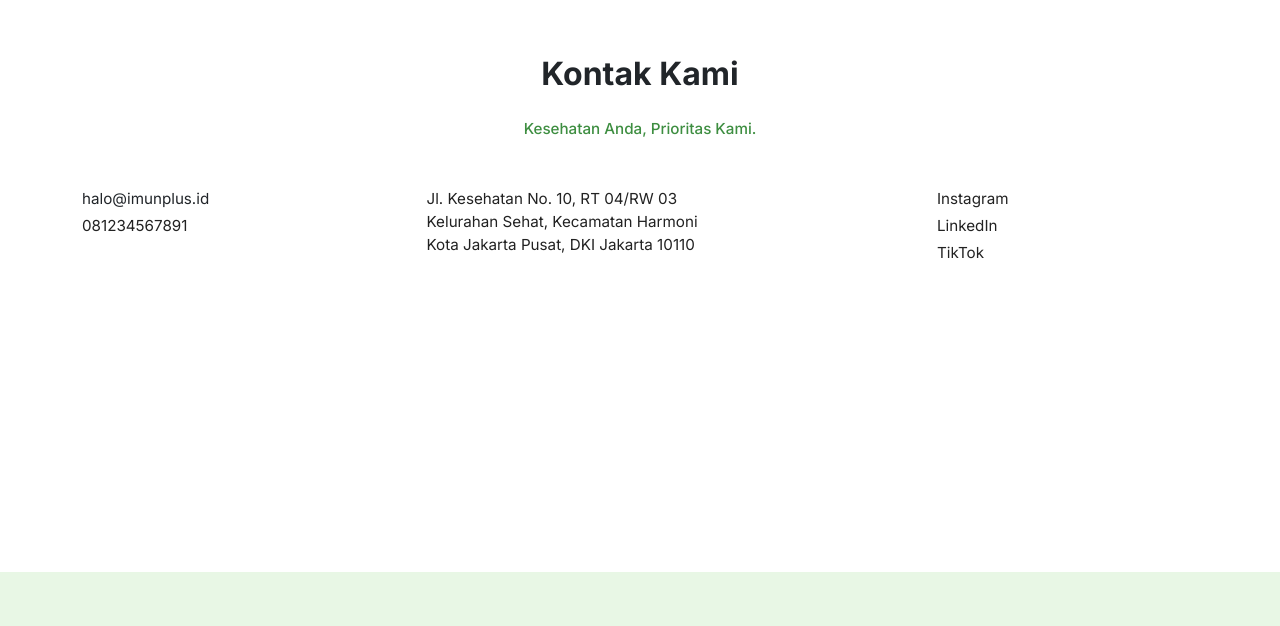
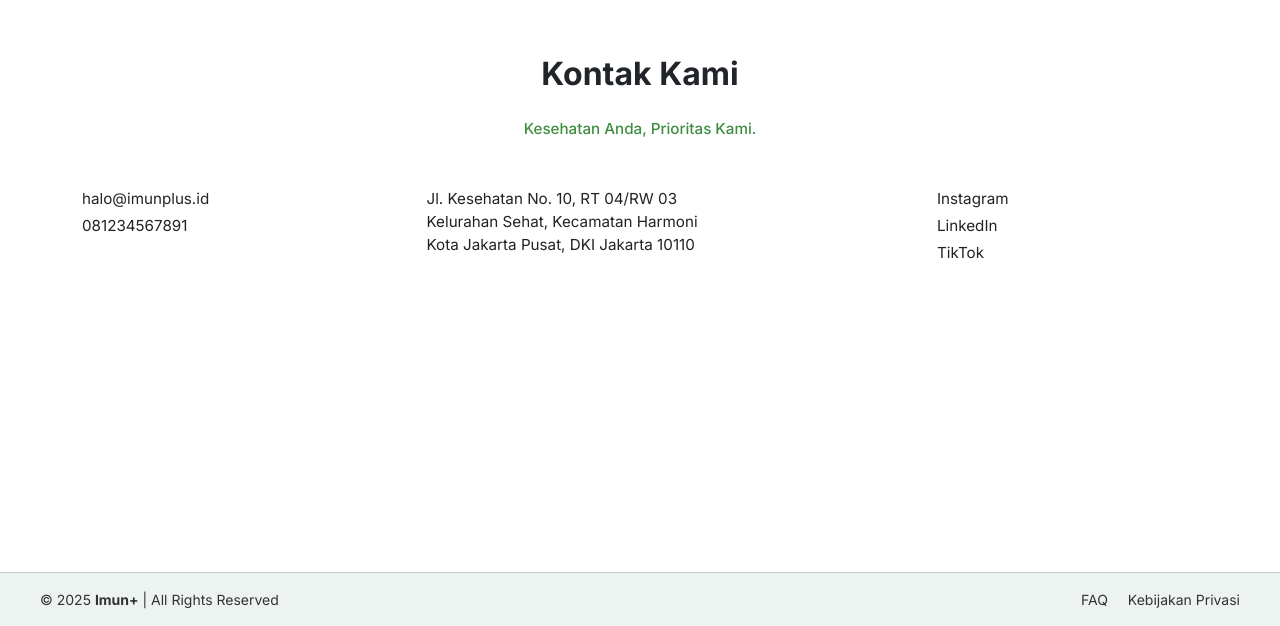
Before and after one commit to Hezkiel09/Project-PAP, a plain HTML site: page home/home.html in a window 1280 px wide. Shown: the part 2694-3320 px from the top of the page. Before the commit the page ends 3266 px from the top, so only its background shows below. Drawn offline with nearby package versions, Linux system fonts and the light colour scheme.

Commit message:
Nambah footer

```diff
--- a/home/home.html
+++ b/home/home.html
@@ -237,6 +237,17 @@
       </div>
     </section>
 
+    <!-- Footer -->
+    <footer class="footer">
+      <div class="footer-left">
+        &copy; 2025 <strong>Imun+</strong> | All Rights Reserved
+      </div>
+      <div class="footer-right">
+        <a href="#">FAQ</a>
+        <a href="#">Kebijakan Privasi</a>
+      </div>
+    </footer>
+
     <!-- ===== Bootstrap JS (untuk navigasi collapse dsb) ===== -->
     <script src="https://cdn.jsdelivr.net/npm/bootstrap@5.3.3/dist/js/bootstrap.bundle.min.js"></script>
   </body>
--- a/home/style.css
+++ b/home/style.css
@@ -100,3 +100,42 @@ section .row {
 #kontak .border-md-end {
   border-color: #3e8e41 !important;
 }
+footer.footer {
+  display: flex;
+  justify-content: space-between;
+  align-items: center;
+  padding: 16px 40px;
+  font-size: 14px;
+  background-color: #edf3f0; /* warna abu kehijauan */
+  border-top: 1px solid #ccc;
+}
+
+.footer-left {
+  color: #333;
+}
+
+.footer-right a {
+  margin-left: 16px;
+  color: #333;
+  text-decoration: none;
+  font-weight: 400;
+}
+
+.footer-right a:hover {
+  text-decoration: underline;
+}
+
+.footer-text {
+  margin-bottom: 8px;
+  color: #333;
+}
+
+.footer-links a {
+  color: #333;
+  text-decoration: none;
+  margin: 0 8px;
+}
+
+.footer-links a:hover {
+  text-decoration: underline;
+}
```
